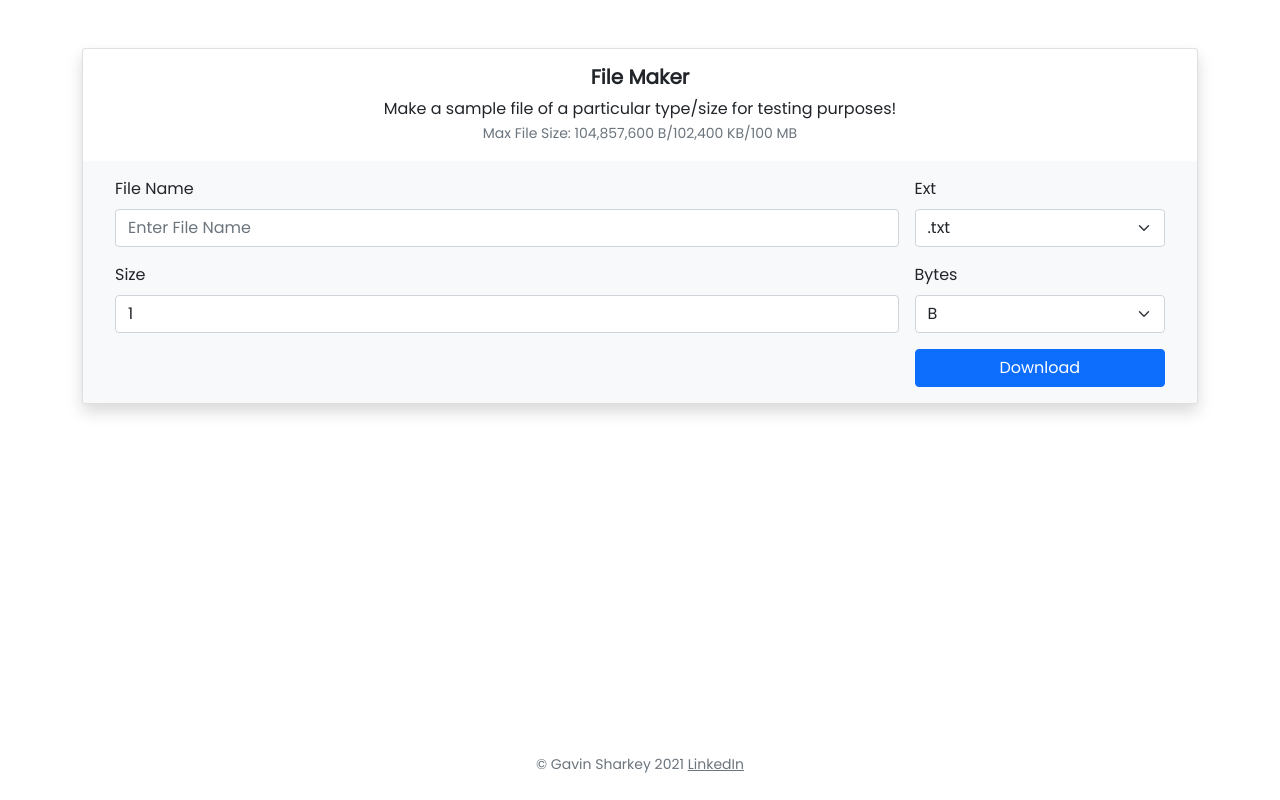
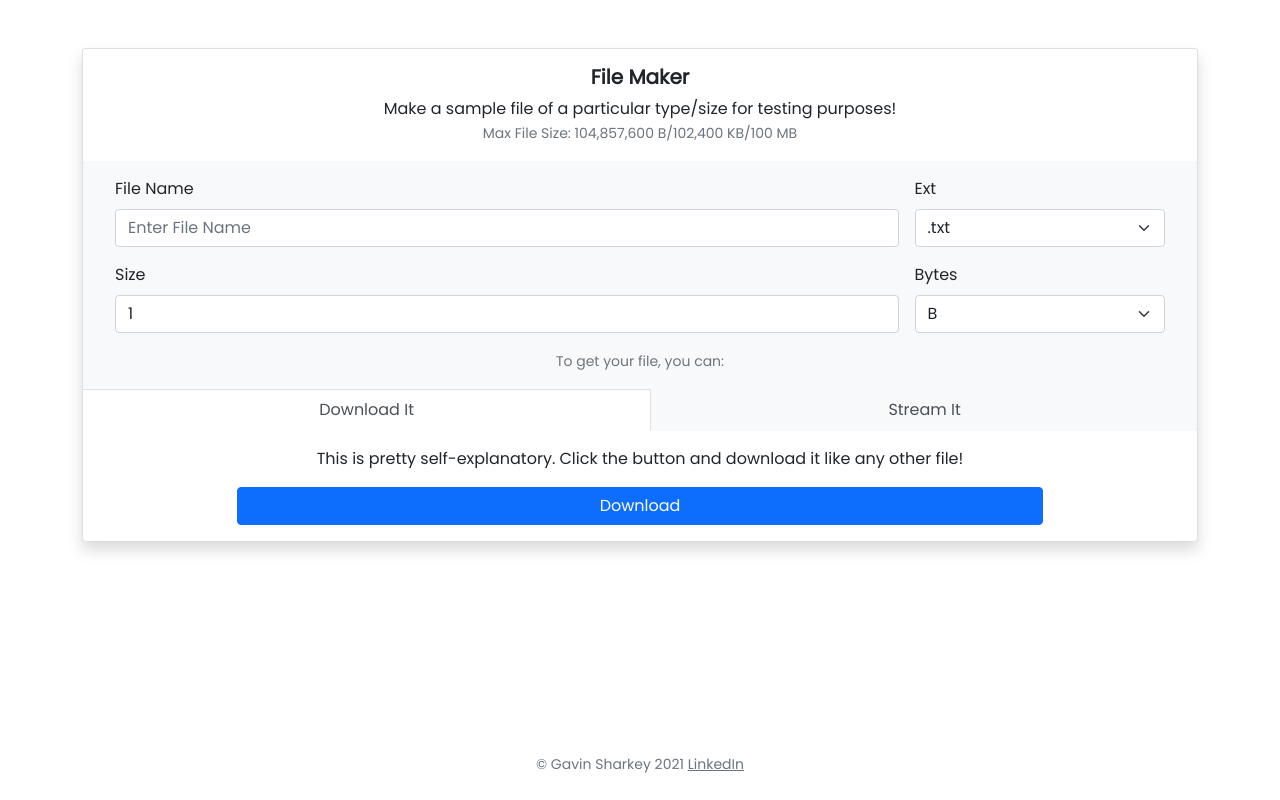
Before and after one commit to gavinsharkey/react_file_maker, a React (Create React App) app: page / in a window 1280 px wide. Built offline with nearby package versions, Linux system fonts and the light colour scheme.

Commit message:
Add tabs for downloading Add DownloadTab

```diff
--- a/src/App.js
+++ b/src/App.js
@@ -1,4 +1,5 @@
 import { useState } from "react";
+import DownloadTab from "./DownloadTab";
 import FileMaker from "./concerns/FileMaker";
 import { FILE_TYPES, BYTE_SIZES, MAX_BYTE_SIZE } from "./constants";
 
@@ -7,33 +8,43 @@ function App() {
   const [fileType, setFileType] = useState("txt");
   const [byteSize, setByteSize] = useState("b");
   const [bytes, setBytes] = useState(1);
+  const [selectedTab, setSelectedTab] = useState("download");
 
-  function downloadFile() {
+  const downloadFile = () => {
     const fullFileName = `${fileName}.${fileType}`;
 
     const fileMaker = new FileMaker(fileType, fullFileName, bytes);
 
     fileMaker.download();
+  };
+
+  const renderCurrentTab = () => {
+    switch (selectedTab) {
+      case 'download':
+        return <DownloadTab downloadFile={downloadFile} />
+      default:
+        return <h5 className="text-center">No Tab Found.</h5>
+    }
   }
 
-  function handleByteChange(e) {
+  const handleByteChange = (e) => {
     const selectedByteSize = BYTE_SIZES[byteSize];
     setBytes(e.target.value * selectedByteSize.toBytesMultiplier);
-  }
+  };
 
-  function renderCurrentBytes() {
+  const renderCurrentBytes = () => {
     const selectedByteSize = BYTE_SIZES[byteSize];
 
     return bytes / selectedByteSize.toBytesMultiplier;
-  }
+  };
 
-  function areValidBytes() {
+  const areValidBytes = () => {
     return bytes <= MAX_BYTE_SIZE && bytes > 0;
-  }
+  };
 
   return (
     <>
-      <div className="container my-5">
+      <div style={{zIndex: 2}} className="container my-5">
         <div className="row g-3">
           <div className="col-12">
             <div className="card shadow overflow-hidden">
@@ -44,9 +55,7 @@ function App() {
                   purposes!
                 </p>
                 <p className="card-text text-muted text-center mt-0">
-                  <small>
-                    Max File Size: 104,857,600 B/102,400 KB/100 MB
-                  </small>
+                  <small>Max File Size: 104,857,600 B/102,400 KB/100 MB</small>
                 </p>
               </div>
               <div className="card-body bg-light">
@@ -81,14 +90,14 @@ function App() {
                       <input
                         value={renderCurrentBytes()}
                         onChange={handleByteChange}
-                        className={`form-control ${areValidBytes() ? '' : 'is-invalid'}`}
+                        className={`form-control ${
+                          areValidBytes() ? "" : "is-invalid"
+                        }`}
                         type="number"
                         placeholder="Enter Size"
                       ></input>
                       {areValidBytes() ? null : (
-                        <div className="invalid-feedback">
-                          Invalid Size
-                        </div>
+                        <div className="invalid-feedback">Invalid Size</div>
                       )}
                     </div>
                     <div className="col-4 col-md-3">
@@ -105,58 +114,58 @@ function App() {
                         ))}
                       </select>
                     </div>
-                    {/* <div className="col-12 col-md-6">
-                    <div className="d-grid">
-                      <button className="btn btn-success">Preview</button>
-                    </div>
-                  </div> */}
-                    <div className="col-12 col-md-3 align-self-end">
-                      <div className="d-grid">
-                        <button
-                          onClick={downloadFile}
-                          className="btn btn-primary"
-                        >
-                          Download
-                        </button>
-                      </div>
-                    </div>
                   </div>
+                </div>
+                <span className="mt-3 d-block text-muted text-center"><small>To get your file, you can:</small></span>
+              </div>
+              <div
+                style={{ paddingTop: "calc(42px + 1rem)" }}
+                className="card-body position-relative"
+              >
+                <ul className="nav nav-tabs nav-fill position-absolute top-0 start-0 end-0 border-bottom">
+                  <li className="nav-item">
+                    <a
+                      onClick={() => setSelectedTab("download")}
+                      className={`nav-link rounded-0 ${
+                        selectedTab === "download" ? "active" : ""
+                      }`}
+                      href="#"
+                    >
+                      Download It
+                    </a>
+                  </li>
+                  <li className="nav-item">
+                    <a
+                      onClick={() => setSelectedTab("stream")}
+                      className={`nav-link rounded-0 ${
+                        selectedTab === "stream" ? "active" : ""
+                      }`}
+                      href="#"
+                    >
+                      Stream It
+                    </a>
+                  </li>
+                </ul>
+                <div className="">
+                  {renderCurrentTab()}
                 </div>
               </div>
             </div>
           </div>
-          {/* Might do something with this later */}
-          {/* <div className="h-auto col-12 col-lg-4">
-          <div className="card shadow">
-            <div className="card-body">
-              <h5 className="card-title text-center">Preview Text</h5>
-              <div
-                className="overflow-hidden position-relative px-3 py-2 border rounded-2 shadow-sm bg-light"
-              >
-                <div
-                  style={{
-                    height: 32,
-                    overflow: "hidden",
-                    whiteSpace: "nowrap",
-                    textOverflow: "ellipsis",
-                  }}
-                  className="text-center position-absolute top-0 start-0 end-0 bg-white py-1 px-2"
-                >
-                  <small>
-                    <em>File.pdf</em>
-                  </small>
-                </div>
-                <div style={{ marginTop: 32 }} className="content">
-                  <small>No Content</small>
-                </div>
-              </div>
-            </div>
-          </div>
-        </div> */}
         </div>
       </div>
-      <div className="fixed-bottom text-center text-muted pb-4">
-        <small>&#169; Gavin Sharkey 2021 <a className="text-reset" target="_blank" rel="noreferrer noopener" href="https://www.linkedin.com/in/gavinsharkey/">LinkedIn</a></small>
+      <div style={{zIndex: -1}} className="fixed-bottom text-center text-muted pb-4 ">
+        <small>
+          &#169; Gavin Sharkey 2021{" "}
+          <a
+            className="text-reset"
+            target="_blank"
+            rel="noreferrer noopener"
+            href="https://www.linkedin.com/in/gavinsharkey/"
+          >
+            LinkedIn
+          </a>
+        </small>
       </div>
     </>
   );
--- /dev/null
+++ b/src/DownloadTab.js
@@ -0,0 +1,22 @@
+function DownloadTab({ downloadFile }) {
+  return (
+    <>
+      <p className="text-center">
+        This is pretty self-explanatory. Click the button and download it like
+        any other file!
+      </p>
+      <div className="container-fluid">
+        <div className="row justify-content-center">
+          <button
+            onClick={downloadFile}
+            className="col-12 col-md-9 btn btn-primary"
+          >
+            Download
+          </button>
+        </div>
+      </div>
+    </>
+  );
+}
+
+export default DownloadTab;
```
